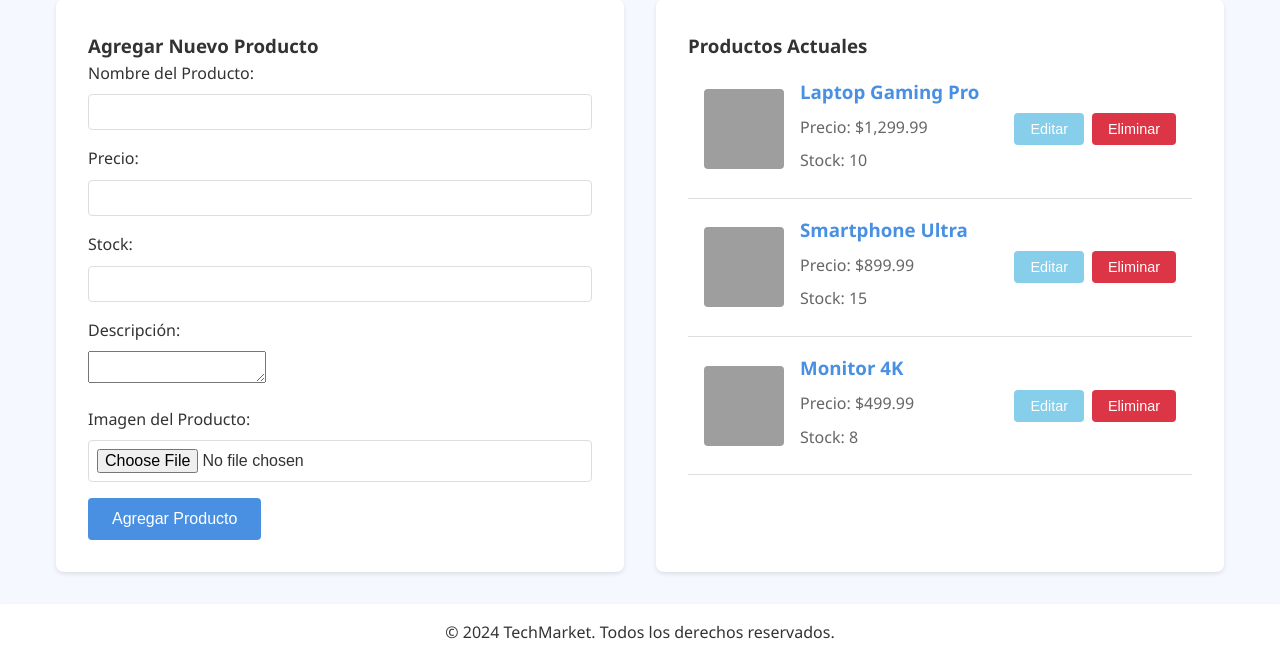
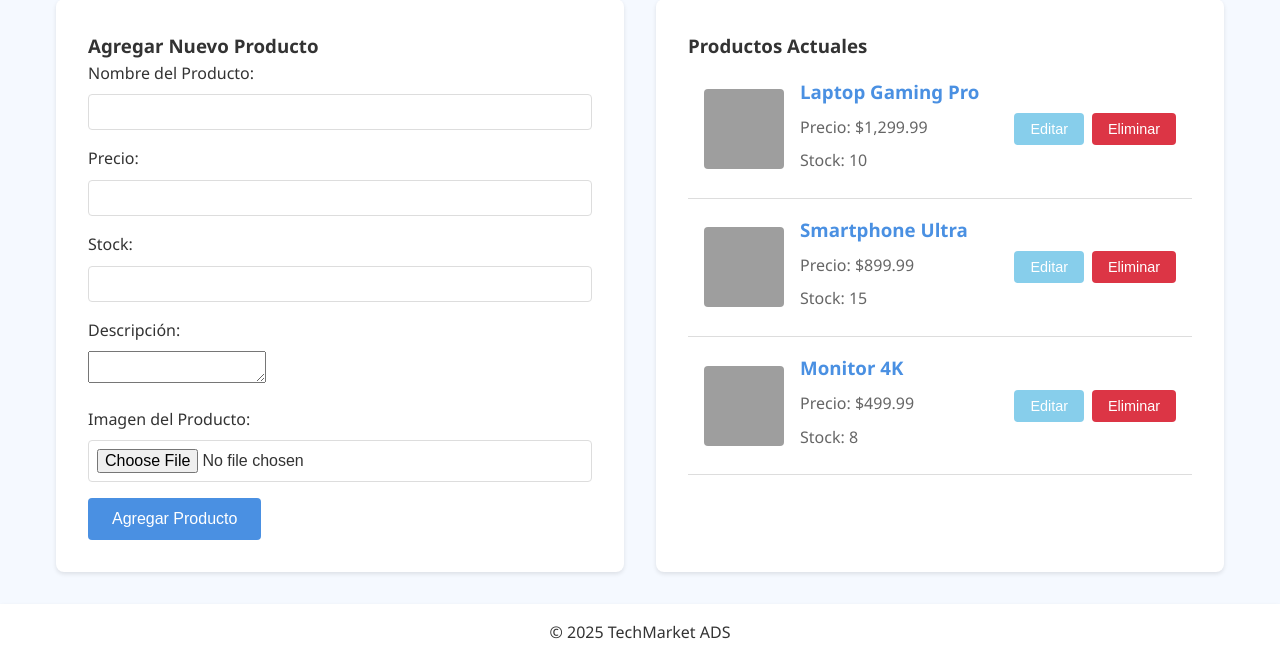
Before and after one commit to villaltauve/TechMarketPHPSystem, a PHP site: page /admin.php in a window 1280 px wide. Shown: the part 174-836 px from the top of the page. Run offline with PHP 8.4, Linux system fonts and the light colour scheme; the visitor is signed in with stand-in values (Sample User, id 1); grey boxes are pictures that could not be loaded.

Commit message:
Prototipo de la app añadido

```diff
--- a/add_to_cart.php
+++ b/add_to_cart.php
@@ -21,7 +21,7 @@ if (!isset($_SESSION['cart'])) {
     $_SESSION['cart'] = [];
 }
 
-// Simulación de verificación de stock (esto será reemplazado por la base de datos)
+// Simulación de verificación de stock (reemplazar por la base de datos)
 $products = [
     1 => ['stock' => 10],
     2 => ['stock' => 15],
--- a/admin.php
+++ b/admin.php
@@ -8,7 +8,7 @@ if (!$isLoggedIn) {
     exit;
 }
 
-// Simulación de productos (esto será reemplazado por la base de datos)
+// Simulación de productos (reemplazar por la base de datos)
 $products = [
     [
         'id' => 1,
@@ -40,13 +40,12 @@ $products = [
 if ($_SERVER['REQUEST_METHOD'] === 'POST') {
     if (isset($_POST['add_product'])) {
         // Aquí se procesaría la adición del nuevo producto
-        // Por ahora solo simulamos la adición
         $newProduct = [
             'id' => count($products) + 1,
             'name' => $_POST['name'],
             'price' => floatval($_POST['price']),
             'stock' => intval($_POST['stock']),
-            'image' => 'assets/images/default.jpg', // Por defecto
+            'image' => 'assets/images/default.jpg', // imagenor defecto
             'description' => $_POST['description']
         ];
 
@@ -211,7 +210,7 @@ if ($_SERVER['REQUEST_METHOD'] === 'POST') {
     </main>
 
     <footer>
-        <p>&copy; 2024 TechMarket. Todos los derechos reservados.</p>
+        <p>&copy; 2025 TechMarket ADS</p>
     </footer>
 
     <script src="assets/js/main.js"></script>
--- a/cart.php
+++ b/cart.php
@@ -13,7 +13,7 @@ if (!isset($_SESSION['cart'])) {
     $_SESSION['cart'] = [];
 }
 
-// Simulación de productos (esto será reemplazado por la base de datos)
+// Simulación de productos (reemplazar por la base de datos)
 $products = [
     1 => ['name' => 'Laptop Gaming Pro', 'price' => 1299.99],
     2 => ['name' => 'Smartphone Ultra', 'price' => 899.99],
@@ -96,7 +96,7 @@ foreach ($_SESSION['cart'] as $productId => $quantity) {
     </main>
 
     <footer>
-        <p>&copy; 2024 TechMarket. Todos los derechos reservados.</p>
+        <p>&copy; 2025 TechMarket ADS</p>
     </footer>
 
     <script src="assets/js/main.js"></script>
--- a/checkout.php
+++ b/checkout.php
@@ -8,7 +8,7 @@ if (!$isLoggedIn || empty($_SESSION['cart'])) {
     exit;
 }
 
-// Simulación de productos (esto será reemplazado por la base de datos)
+// Simulación de productos (reemplazar por la base de datos)
 $products = [
     1 => ['name' => 'Laptop Gaming Pro', 'price' => 1299.99],
     2 => ['name' => 'Smartphone Ultra', 'price' => 899.99],
@@ -121,7 +121,7 @@ if ($_SERVER['REQUEST_METHOD'] === 'POST') {
     </main>
 
     <footer>
-        <p>&copy; 2024 TechMarket. Todos los derechos reservados.</p>
+        <p>&copy; 2025 TechMarket ADS</p>
     </footer>
 
     <script src="assets/js/main.js"></script>
--- a/index.php
+++ b/index.php
@@ -110,7 +110,7 @@
     </main>
 
     <footer>
-        <p>&copy; 2024 TechMarket. Todos los derechos reservados.</p>
+        <p>&copy; 2025 TechMarket ADS</p>
     </footer>
 
     <script src="assets/js/main.js"></script>
--- a/invoice.php
+++ b/invoice.php
@@ -172,7 +172,7 @@ $products = [
     </main>
 
     <footer>
-        <p>&copy; 2024 TechMarket. Todos los derechos reservados.</p>
+        <p>&copy; 2025 TechMarket ADS</p>
     </footer>
 
     <script src="assets/js/main.js"></script>
--- a/product-details.php
+++ b/product-details.php
@@ -10,7 +10,7 @@ if (!isset($_GET['id'])) {
 
 $productId = $_GET['id'];
 
-// Simulación de productos (esto será reemplazado por la base de datos)
+// Simulación de productos (reemplazar por la base de datos)
 $products = [
     1 => [
         'name' => 'Laptop Gaming Pro',
@@ -231,7 +231,7 @@ $product = $products[$productId];
     </main>
 
     <footer>
-        <p>&copy; 2024 TechMarket. Todos los derechos reservados.</p>
+        <p>&copy; 2025 TechMarket ADS</p>
     </footer>
 
     <script src="assets/js/main.js"></script>
--- a/products.php
+++ b/products.php
@@ -93,7 +93,7 @@ $products = [
     </main>
 
     <footer>
-        <p>&copy; 2024 TechMarket. Todos los derechos reservados.</p>
+        <p>&copy; 2025 TechMarket ADS</p>
     </footer>
 
     <script src="assets/js/main.js"></script>
```
Also changed, not shown: README.md (deleted).
